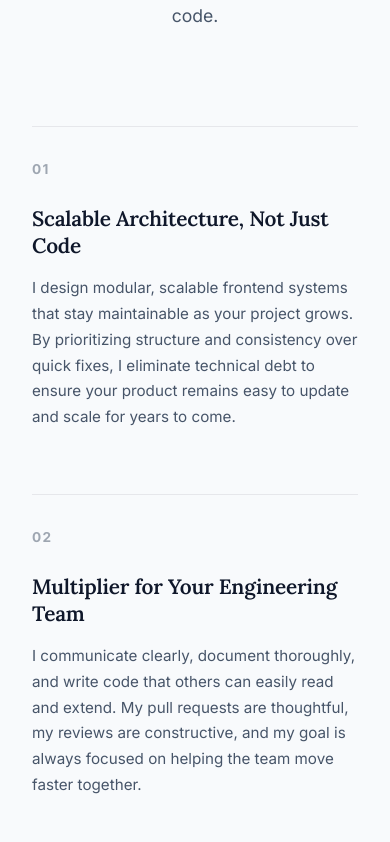
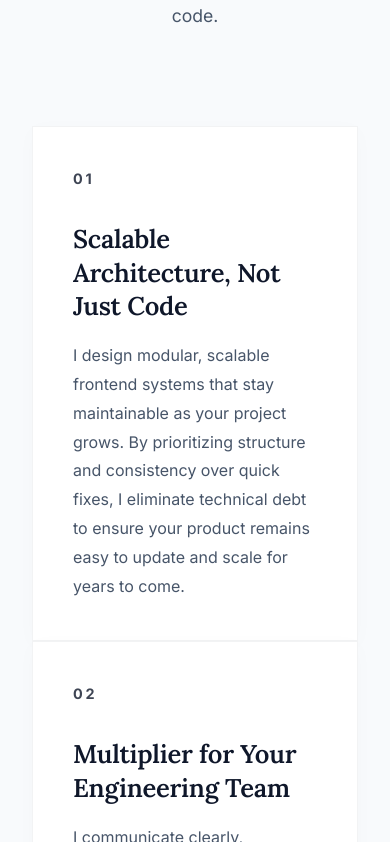
Before and after one commit to rifatcholakov/My-Dev-Portfolio-Site, a React (Vite) app: page / in a window 390 px wide. Shown: the part 6862-7704 px from the top of the page. Built offline with nearby package versions, Linux system fonts and the light colour scheme.

Commit message:
feat: Add comprehensive styling for the new WhyChooseMe component, including grid layout, item designs, and responsive adjustments.

```diff
--- a/src/components/WhyChooseMe.css
+++ b/src/components/WhyChooseMe.css
@@ -3,76 +3,100 @@
     position: relative;
 }
 
-.reasons-row {
-    display: flex;
+.reasons-grid {
+    display: grid;
+    grid-template-columns: 1fr;
     gap: 3rem;
-    margin-top: 5rem;
-    position: relative;
+    margin-top: 6rem;
+    max-width: 900px;
+    margin-left: auto;
+    margin-right: auto;
 }
 
 .reason-item {
-    flex: 1;
+    background: var(--bg-primary);
+    padding: 3.5rem;
+    border: 1px solid rgba(15, 23, 42, 0.05);
     display: flex;
     flex-direction: column;
-    gap: 1.5rem;
+    gap: 2rem;
     position: relative;
-    padding-top: 2rem;
-    border-top: 1px solid var(--border-color);
-    transition: all 0.4s ease;
+    transition: all 0.5s cubic-bezier(0.16, 1, 0.3, 1);
+    box-shadow: 0 4px 20px rgba(0, 0, 0, 0.02);
 }
 
-.reason-item::before {
-    content: '';
-    position: absolute;
-    top: -1px;
-    left: 0;
-    width: 0;
-    height: 3px;
-    background: var(--text-primary);
-    transition: width 0.6s cubic-bezier(0.16, 1, 0.3, 1);
+.reason-item:hover {
+    transform: translateY(-8px);
+    box-shadow: 0 20px 40px rgba(15, 23, 42, 0.08);
+    border-color: rgba(15, 23, 42, 0.1);
 }
 
-.reason-item:hover::before {
-    width: 60px;
+.reason-header {
+    display: flex;
+    justify-content: space-between;
+    align-items: center;
+    border-bottom: 1px solid rgba(15, 23, 42, 0.05);
+    padding-bottom: 2rem;
 }
 
 .reason-number {
-    font-size: 0.85rem;
-    font-weight: 700;
-    color: var(--text-secondary);
+    font-size: 0.9rem;
+    font-weight: 800;
+    color: var(--text-primary);
     font-family: var(--font-sans);
+    letter-spacing: 0.2em;
+    opacity: 0.8;
+}
+
+.reason-icon {
+    font-size: 1.2rem;
+    filter: grayscale(1);
     opacity: 0.5;
-    letter-spacing: 0.1em;
+    transition: all 0.3s ease;
+}
+
+.reason-item:hover .reason-icon {
+    filter: grayscale(0);
+    opacity: 1;
+    transform: scale(1.1);
+}
+
+.reason-content {
+    display: flex;
+    flex-direction: column;
+    gap: 1.2rem;
 }
 
 .reason-title {
     font-family: var(--font-serif);
-    font-size: 1.3rem;
+    font-size: 1.6rem;
     line-height: 1.3;
     color: var(--text-primary);
-    margin-bottom: 1rem;
     font-weight: 600;
 }
 
+.reason-subtitle-text {
+    font-size: 0.85rem;
+    font-weight: 700;
+    text-transform: uppercase;
+    letter-spacing: 0.15em;
+    color: var(--text-secondary);
+    opacity: 0.7;
+}
+
 .reason-description {
-    font-size: 0.95rem;
-    line-height: 1.7;
+    font-size: 1rem;
+    line-height: 1.8;
     color: var(--text-secondary);
     font-weight: 400;
 }
 
-.reason-item:hover .reason-title {
-    color: var(--text-primary);
-    transform: translateY(-2px);
-}
+@media (max-width: 900px) {
+    .reasons-grid {
+        padding: 0 1rem;
+    }
 
-.reason-item:hover {
-    padding-top: 2.5rem;
-}
-
-@media (max-width: 1024px) {
-    .reasons-row {
-        flex-direction: column;
-        gap: 4rem;
+    .reason-item {
+        padding: 2.5rem;
     }
 }
```
